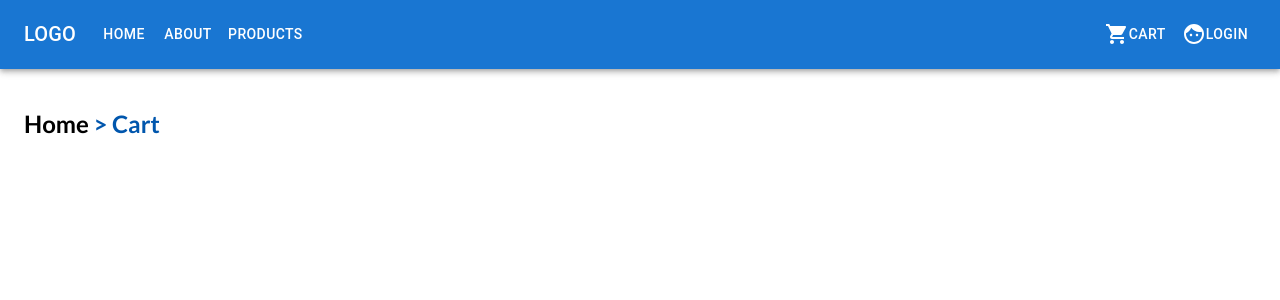
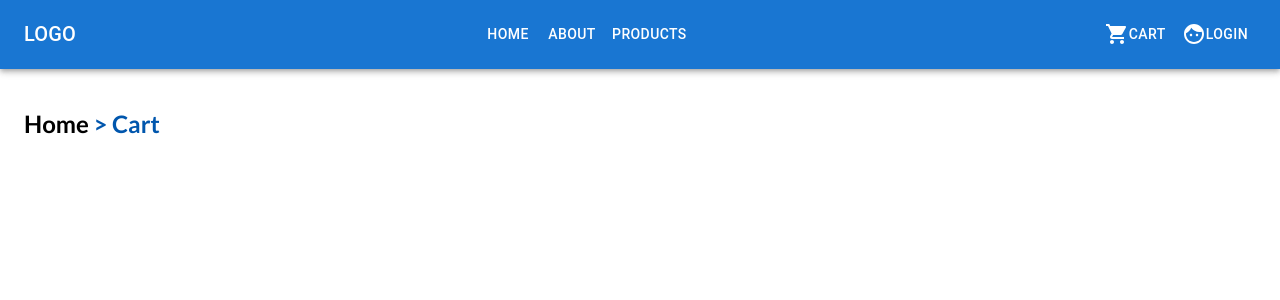
Before and after one commit to intive/patronage22_lublin_js_frontend, a Next.js app: page /cart in a window 1280 px wide. Shown: the top 300 px of the page. Built offline with nearby package versions, Linux system fonts and the light colour scheme.

Commit message:
root css colors

```diff
--- a/src/components/MainNavigation/index.tsx
+++ b/src/components/MainNavigation/index.tsx
@@ -103,7 +103,13 @@ const MainNavigation = () => {
           >
             LOGO
           </Typography>
-          <Box sx={{ flexGrow: 1, display: { xs: "none", md: "flex" } }}>
+          <Box
+            sx={{
+              flexGrow: 1,
+              display: { xs: "none", md: "flex" },
+              marginLeft: "30vw",
+            }}
+          >
             {pages.map((page) => (
               <Link
                 href={page === "Home" ? "/" : `/${page.toLocaleLowerCase()}`}
--- a/src/styles/globals.css
+++ b/src/styles/globals.css
@@ -1,4 +1,9 @@
 @import url("https://fonts.googleapis.com/css2?family=Lato:wght@700&family=Open+Sans:wght@400;700&display=swap");
+
+:root {
+  --color-primary: #557fa8;
+  --color-primary-dark: #0056ad;
+}
 
 * {
   box-sizing: border-box;
@@ -26,7 +31,7 @@ h6 {
 }
 
 .location {
-  color: #0056ad;
+  color: var(--color-primary-dark);
 }
 
 h1 {
@@ -40,8 +45,9 @@ h1 {
 }
 
 .nav-link {
-  color: #557fa8;
+  color: var(--color-primary-dark);
   text-decoration: none;
+  text-transform: capitalize;
 }
 
 /* Login & Register Forms */
```
